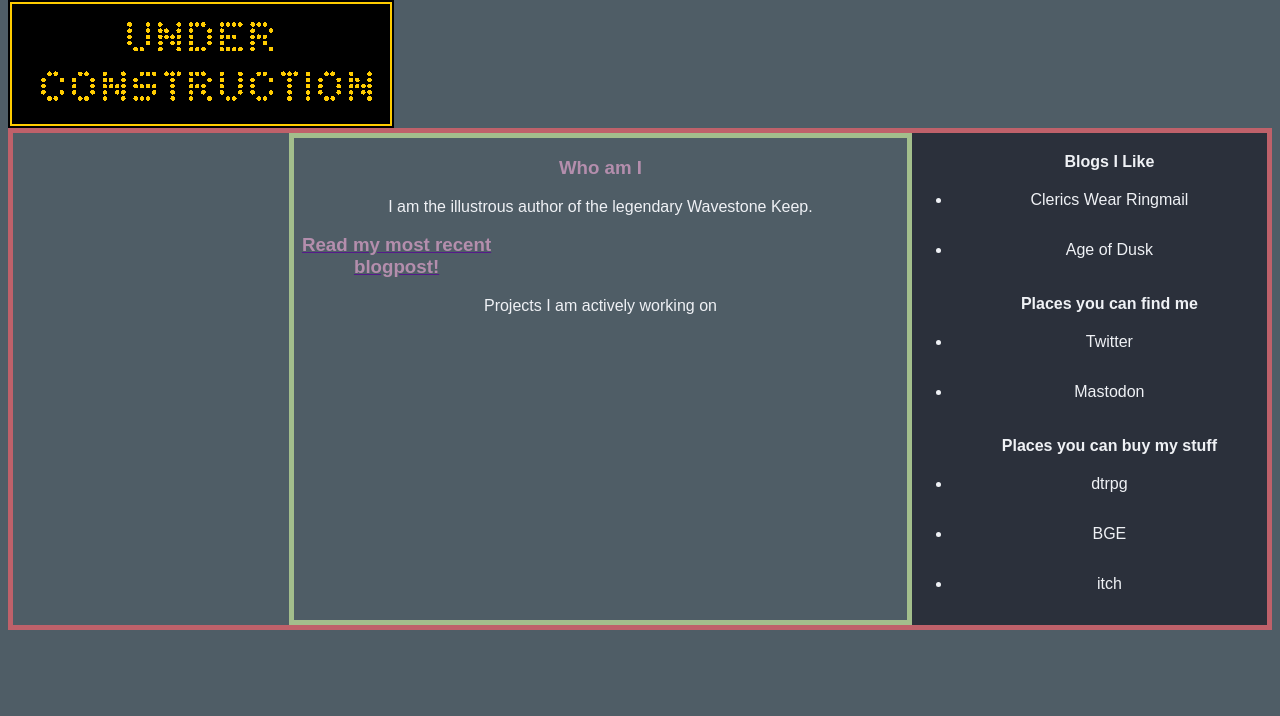
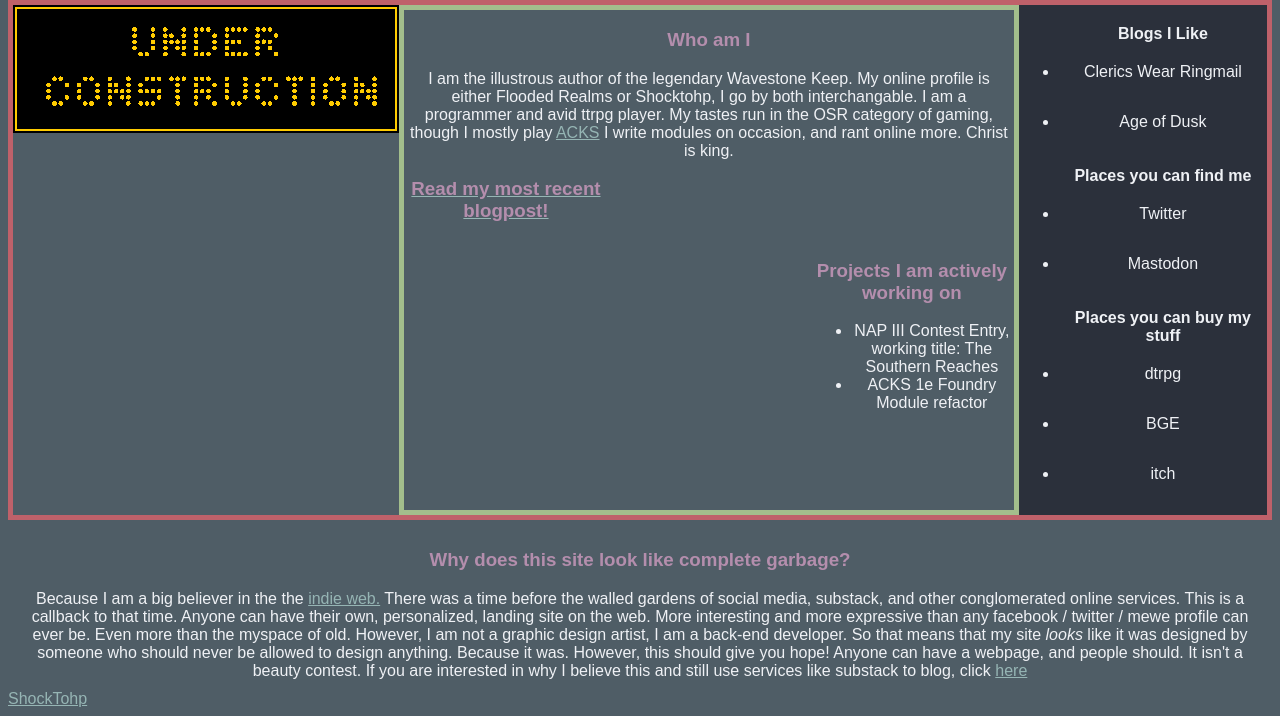
Before and after one commit to FloodedRealms/homepage, a PHP site: page / in a window 1280 px wide. Shown: the part 216-932 px from the top of the page. Before the commit the page ends 846 px from the top, so only its background shows below. Run offline with PHP 8.4, Linux system fonts and the light colour scheme; data that the repository does not hold is empty.

Commit message:
css is evil

```diff
--- a/index.php
+++ b/index.php
@@ -1,4 +1,5 @@
 <?php
 include 'feed.php';
 include 'main.html';
+include 'profile.html';
 ?>
--- a/main.html
+++ b/main.html
@@ -8,16 +8,19 @@
 		<div class="header">
 			<h2>The Flooded Realms Homepage</h2>
 		</div>
+		<div class="content">
 			<div class="side-img">
 				<img src="./assets/underconstruction.gif">
 			</div>
-
-		<div class="content">
 						<div id="main-flex">
 				<section>
 					<div class="bio">
 						<h3> Who am I </h3>
-						I am the illustrous author of the legendary Wavestone Keep.
+						I am the illustrous author of the legendary Wavestone Keep. My online
+						profile is either Flooded Realms or Shocktohp, I go by both interchangable.
+						I am a programmer and avid ttrpg player. My tastes run in the OSR category
+						of gaming, though I mostly play <a href="https://autarch.co/adventurer-conqueror-king/">ACKS</a>
+						I write modules on occasion, and rant online more. Christ is king.
 
 					</div>
 				</section>
@@ -33,7 +36,11 @@
 				</section>
 				<section>
 					<div class="projects">
-						Projects I am actively working on
+						<h3>Projects I am actively working on</h3>
+						<ul>
+							<li>NAP III Contest Entry, working title: The Southern Reaches</li>
+							<li>ACKS 1e Foundry Module refactor</li>
+						</ul>
 					</div>
 					<section>
 			</div>
@@ -61,5 +68,20 @@
 				</div>
 			</div>
 		</div>
+		<div class="footer">
+<div class="faq">
+				<h3> Why does this site look like complete garbage? </h3>
+				Because I am a big believer in the the <a href="https://indieweb.org/">indie web.</a> There was
+				a time before the walled gardens of social media, substack, and other conglomerated online services.
+				This is a callback to that time. Anyone can have their own, personalized, landing site on the web.
+				More interesting and more expressive than any facebook / twitter / mewe profile can ever be. Even
+				more than the myspace of old. However, I am not a graphic design artist, I am a back-end developer.
+				So that means that my site <i> looks </i> like it was designed by someone who should never be
+				allowed to design anything. Because it was. However, this should give you hope! Anyone can have a
+				webpage, and people should. It isn't a beauty contest. If you are interested in why I
+				believe this and still use services like substack to blog, click <a href="faq.html">here</a>
+			</div>
+		</div>
+
 	</body>
 </html>
--- /dev/null
+++ b/profile.html
@@ -0,0 +1,8 @@
+<!DOCTYPE html>
+<html>
+	<body>
+		<span class="h-card">
+			<a class="p-name p-org u-url>" href="https://shocktohp.xyz">ShockTohp</a>
+		</span>
+	</body>
+</html>
--- a/style.css
+++ b/style.css
@@ -42,6 +42,10 @@ h3 {
 	font-weight: bold;
 }
 
+a {
+	color: var(--teal1);
+}
+
 #main-flex {
 	grid-area: middle;
 	flex-wrap: wrap;
@@ -64,8 +68,8 @@ h3 {
 
 .side-img {
 	grid-area: left;
-	background-image: "./assets/underconstruction.gif";
 }
+
 .content {
 	display: grid;
 	  grid-template-areas:
@@ -107,6 +111,11 @@ h3 {
 	color: var(--white);
 }
 
+.projects {
+	float: right;
+	width: 33%;
+}
+
 /* Side navigation links */
 .sidenav a {
 	color: var(--white);
@@ -131,11 +140,11 @@ h3 {
 
 /* Style the footer */
 .footer {
-	background-color: #f1f1f1;
 	padding: 10px;
 	text-align: center;
 }
-
+.faq {
+}
 /* Responsive layout - makes the three columns stack on top of each other instead of next to each other */
 @media (max-width: 600px) {
 	.column.side, .column.middle {
```
Also changed, not shown: faq.html (added, +26 -0 lines), assets/shocktohp.jpg (added). Lines whose indentation alone changed are shown as unchanged.
